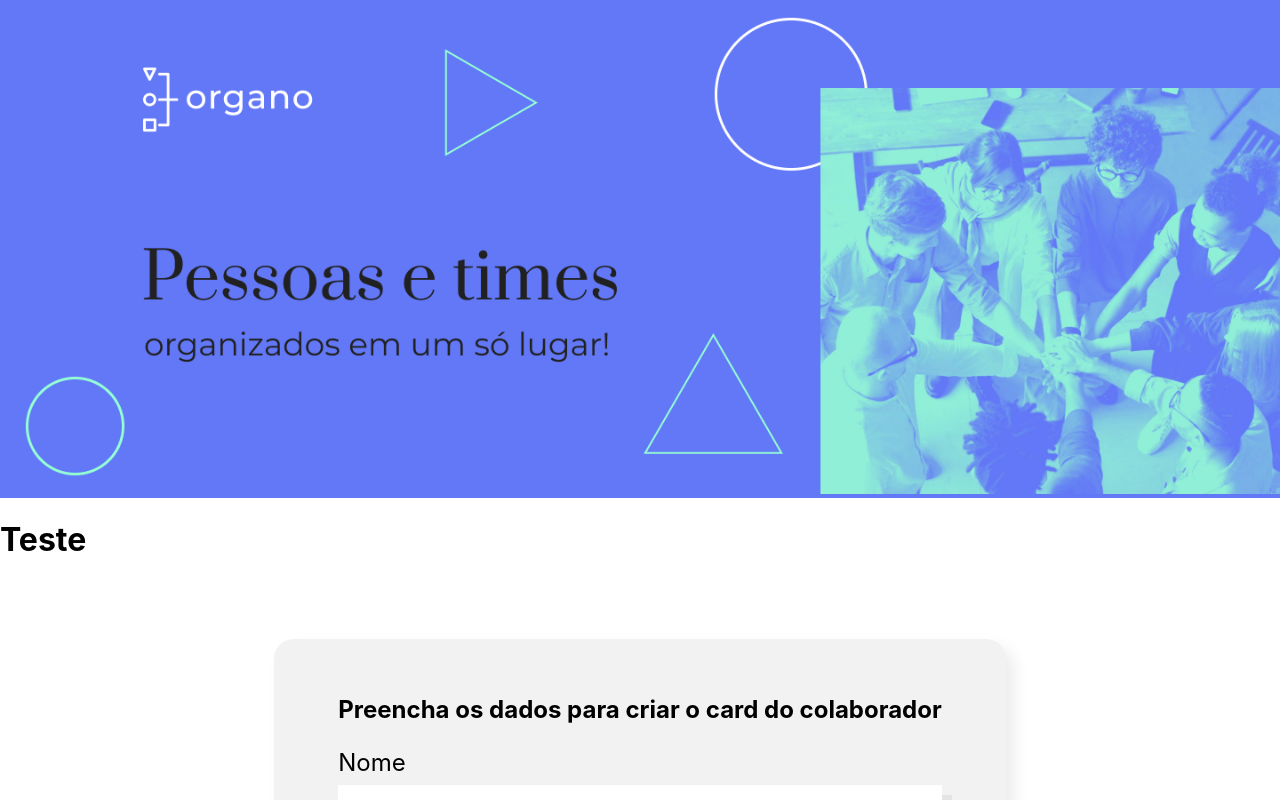
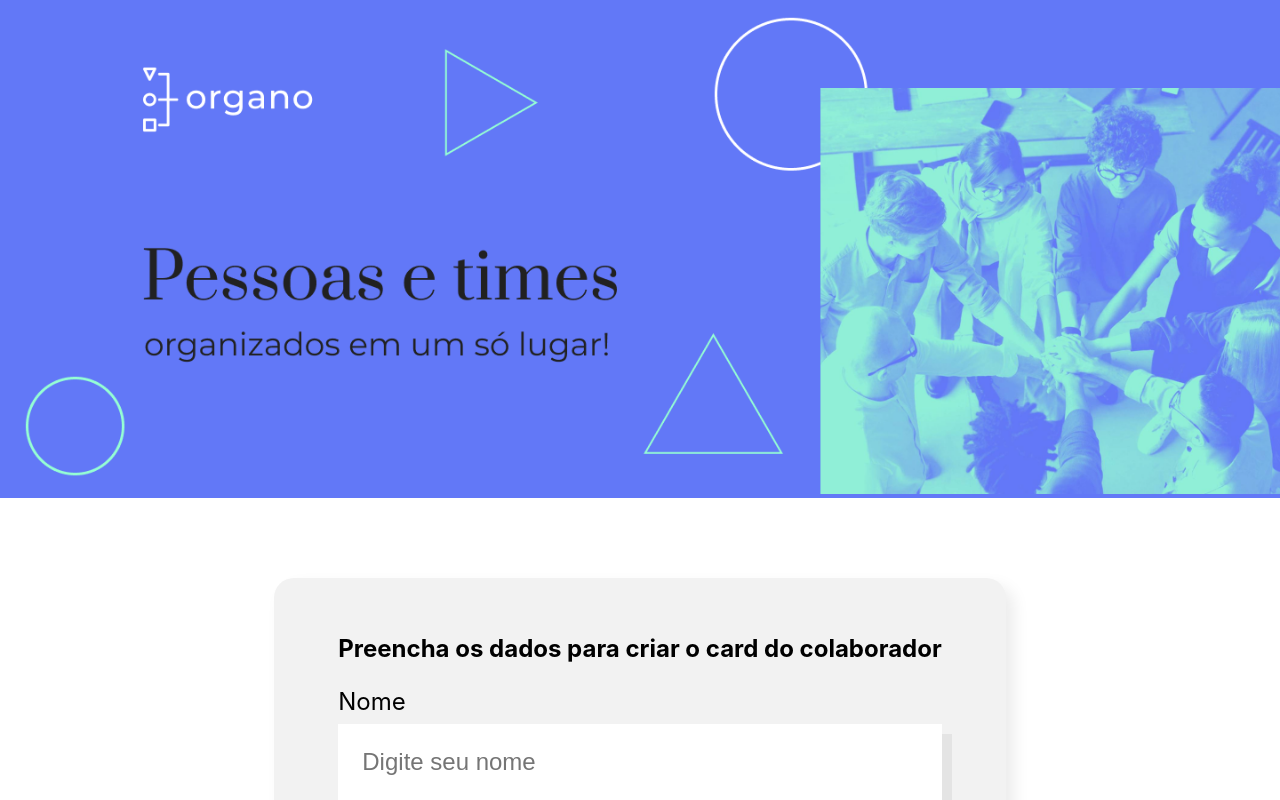
Before and after one commit to RaissaKestring/organo, a React (Create React App) app: page / in a window 1280 px wide. Shown: the top 800 px of the page. Built offline with nearby package versions, Linux system fonts and the light colour scheme.

Commit message:
Exclusão de h1>Teste<h1

```diff
--- a/src/componentes/Banner/Banner.js
+++ b/src/componentes/Banner/Banner.js
@@ -10,7 +10,6 @@ export const Banner = () => {
             <header className="banner">
             <img src="/imagens/banner.png" alt="O banner principal da página Organo"/>
             </header>
-            <h1>Teste</h1>
         </>
     )
 }
```
